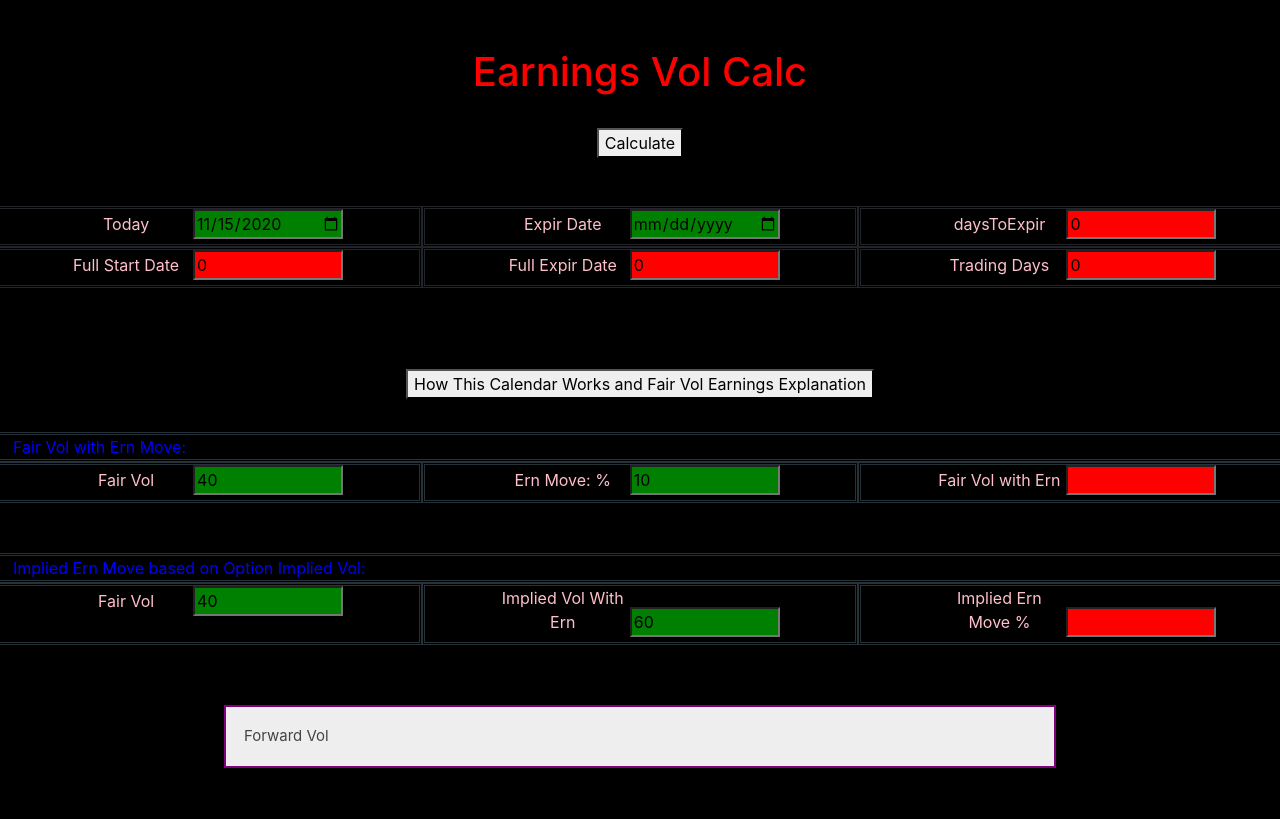
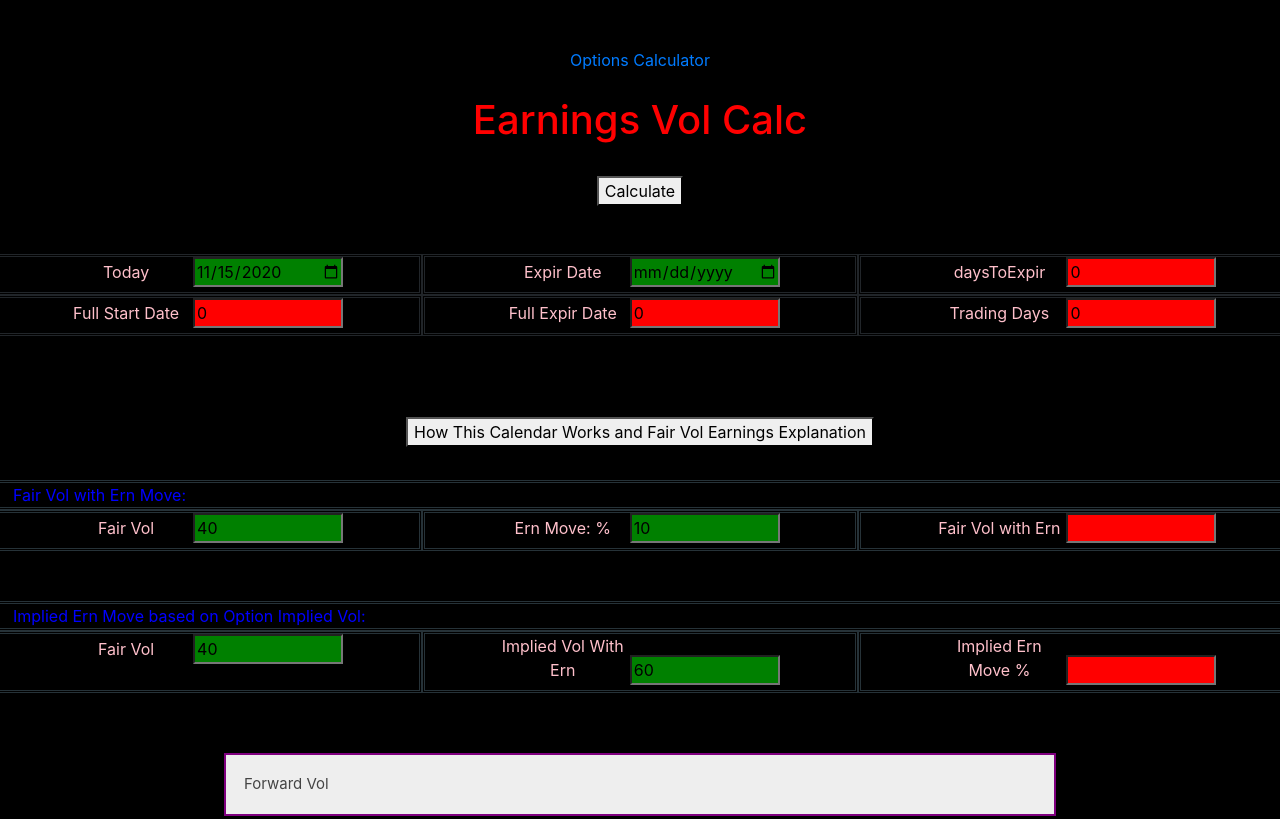
Before and after one commit to jmcnulty93/earningsCalc, a plain HTML site: page index.html in a window 1280 px wide. Shown: the top 819 px of the page. Drawn offline with nearby package versions, Linux system fonts and the light colour scheme.

Commit message:
Update index.html

```diff
--- a/index.html
+++ b/index.html
@@ -17,6 +17,9 @@
 
 
   </head>
+  <br />
+  <br />
+  <a href="https://jmcnulty93.github.io/optionscalc/">Options Calculator</a>
   <br />
   <br />
   <h1>Earnings Vol Calc</h1>
```
